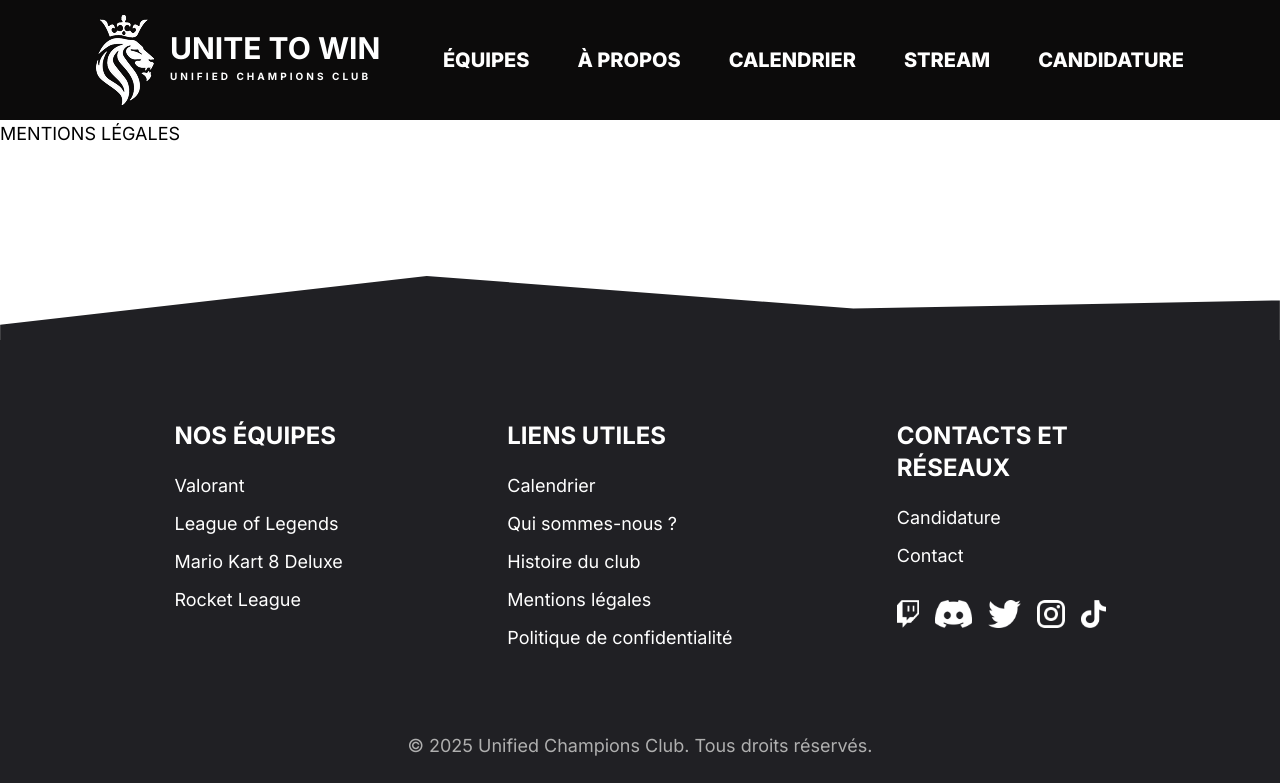
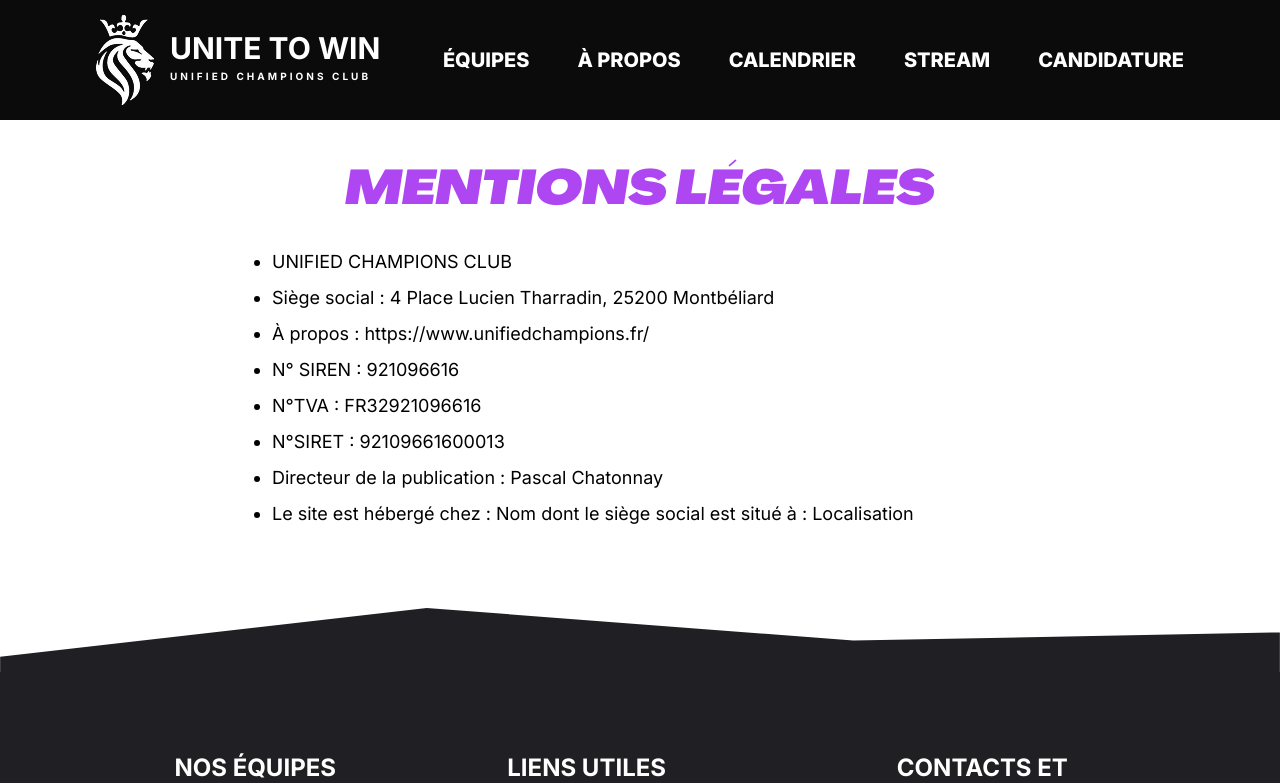
Before and after one commit to mmiesport2025-code/Unified_Chamipions_Site, a Vue app: page /MentionsLegales in a window 1280 px wide. Shown: the top 783 px of the page. Built offline with nearby package versions, Linux system fonts and the light colour scheme.

Commit message:
Ajout de la page mention légales

```diff
--- a/src/pages/MentionsLegales.vue
+++ b/src/pages/MentionsLegales.vue
@@ -1,4 +1,24 @@
+<!-- eslint-disable vue/multi-word-component-names -->
 <!-- eslint-disable vue/multi-word-component-names -->
 <template>
-  <h1 class="uppercase">Mentions légales</h1>
+  <section
+    class="mt-[70px] xl:mt-[120px] mx-auto pt-12 flex flex-col gap-y-5 lg:gap-y-8 mb-12 sm:mb-16 lg:mb-20 max-w-[90vw]"
+  >
+    <h1
+      class="uppercase font-Agrandir text-2xl sm:text-4xl lg:text-5xl text-center text-Violet700 w-[900px] max-w-[80vw] mx-auto"
+    >
+      Mentions légales
+    </h1>
+
+    <ul class="list-disc pl-8 flex flex-col gap-y-2 w-full max-w-[800px] px-5 mx-auto">
+      <li><p>UNIFIED CHAMPIONS CLUB</p></li>
+      <li><p>Siège social : 4 Place Lucien Tharradin, 25200 Montbéliard</p></li>
+      <li><p>À propos : https://www.unifiedchampions.fr/</p></li>
+      <li><p>N° SIREN : 921096616</p></li>
+      <li><p>N°TVA : FR32921096616</p></li>
+      <li><p>N°SIRET : 92109661600013</p></li>
+      <li><p>Directeur de la publication : Pascal Chatonnay</p></li>
+      <li><p>Le site est hébergé chez : Nom dont le siège social est situé à : Localisation</p></li>
+    </ul>
+  </section>
 </template>
```
